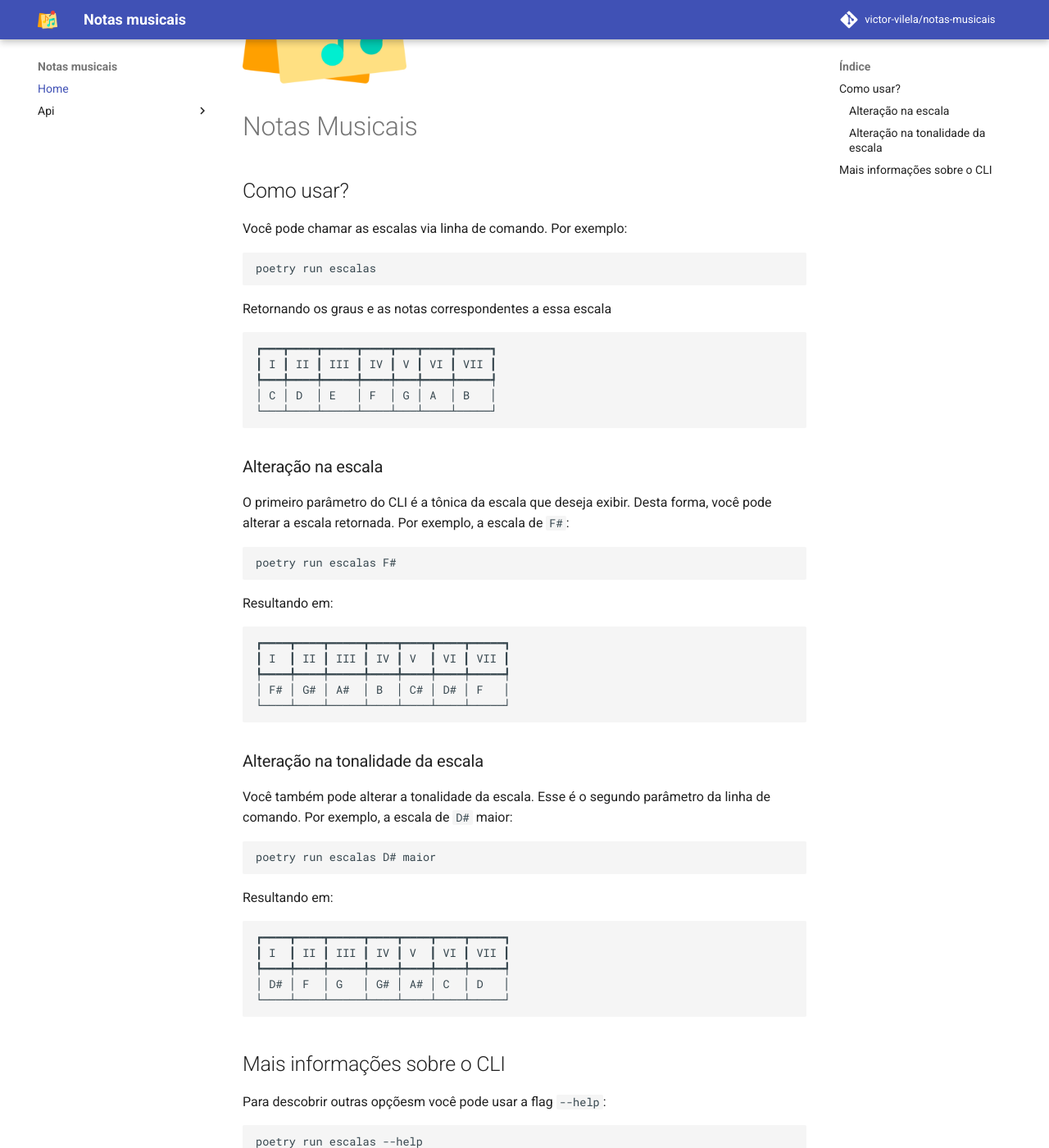
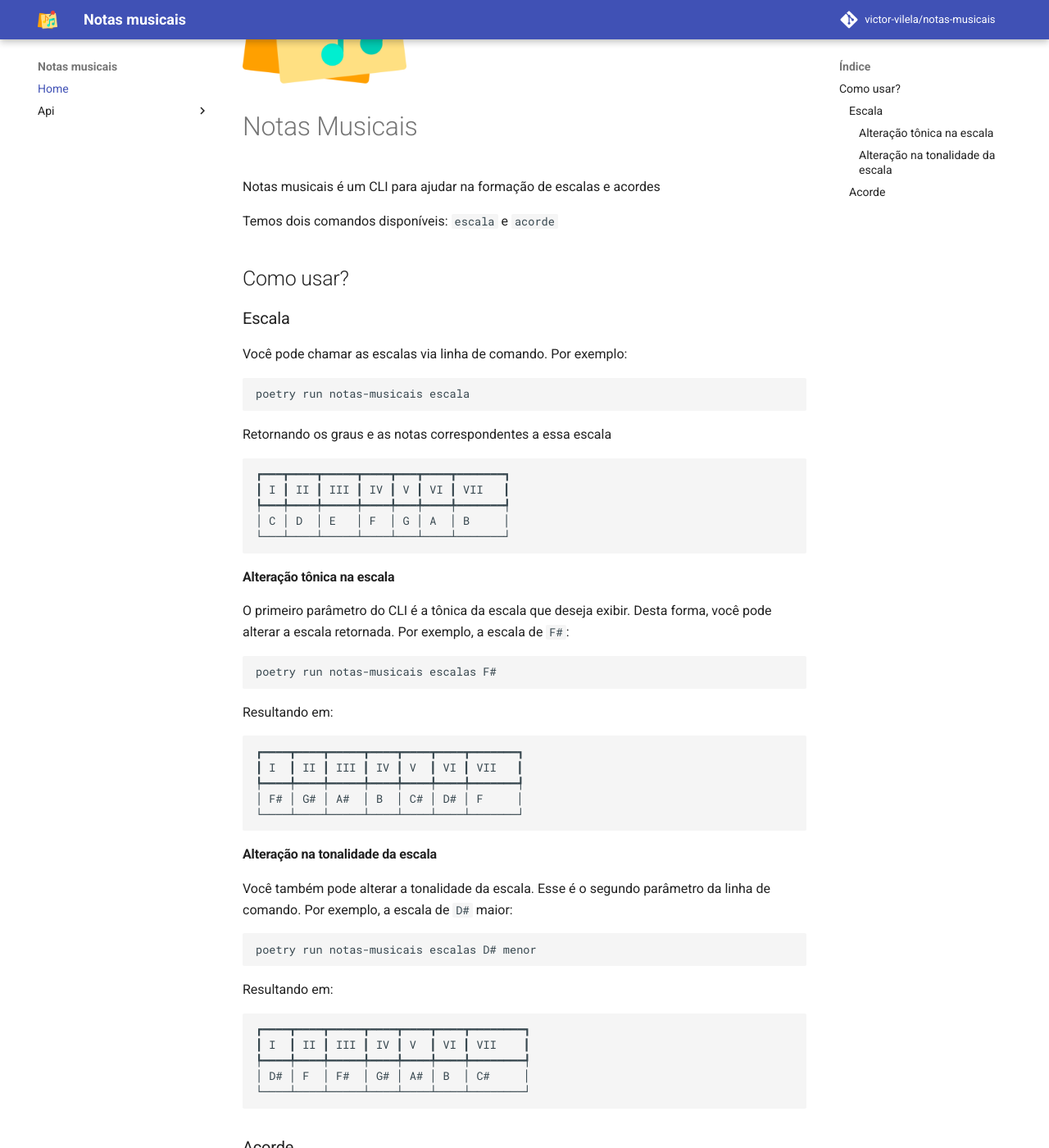
Before and after one commit to victor-vilela/notas-musicais, an MkDocs documentation site: the page built from docs/index.md, in a window 1280 px wide and 1400 px high, scrolled down 204 px. Shown: the whole window at 82% size. Built offline with MkDocs 1.6.1 and Material for MkDocs 9.7.7, drawn with Linux system fonts in a browser that asks for light colours; comment, search, counter and statistics services are not loaded; some of the changed text lies outside the part shown.

Commit message:
Atualizacao na pag inicial da doc

````diff
--- a/docs/index.md
+++ b/docs/index.md
@@ -1,59 +1,99 @@
 ![logo do projeto](assets/logo.png){width="200" .center}
 # Notas Musicais
 
+Notas musicais é um CLI para ajudar na formação de escalas e acordes
+
+Temos dois comandos disponíveis: `escala` e `acorde`
+
 ## Como usar?
+
+### Escala
 
 Você pode chamar as escalas via linha de comando. Por exemplo:
 
 ```bash
-poetry run escalas
+poetry run notas-musicais escala
 ```
 Retornando os graus e as notas correspondentes a essa escala
 
 ```
-┏━━━┳━━━━┳━━━━━┳━━━━┳━━━┳━━━━┳━━━━━┓
-┃ I ┃ II ┃ III ┃ IV ┃ V ┃ VI ┃ VII ┃
-┡━━━╇━━━━╇━━━━━╇━━━━╇━━━╇━━━━╇━━━━━┩
-│ C │ D  │ E   │ F  │ G │ A  │ B   │
-└───┴────┴─────┴────┴───┴────┴─────┘
+┏━━━┳━━━━┳━━━━━┳━━━━┳━━━┳━━━━┳━━━━━━━┓
+┃ I ┃ II ┃ III ┃ IV ┃ V ┃ VI ┃ VII   ┃
+┡━━━╇━━━━╇━━━━━╇━━━━╇━━━╇━━━━╇━━━━━━━┩
+│ C │ D  │ E   │ F  │ G │ A  │ B     │
+└───┴────┴─────┴────┴───┴────┴───────┘
 ```
 
-### Alteração na escala
+#### Alteração tônica na escala
 
 O primeiro parâmetro do CLI é a tônica da escala que deseja exibir. Desta forma, você pode alterar a escala retornada. Por exemplo, a escala de `F#`:
 
 ```bash
-poetry run escalas F#
+poetry run notas-musicais escalas F#
 ```
 Resultando em:
 
 ```
-┏━━━━┳━━━━┳━━━━━┳━━━━┳━━━━┳━━━━┳━━━━━┓
-┃ I  ┃ II ┃ III ┃ IV ┃ V  ┃ VI ┃ VII ┃
-┡━━━━╇━━━━╇━━━━━╇━━━━╇━━━━╇━━━━╇━━━━━┩
-│ F# │ G# │ A#  │ B  │ C# │ D# │ F   │
-└────┴────┴─────┴────┴────┴────┴─────┘
+┏━━━━┳━━━━┳━━━━━┳━━━━┳━━━━┳━━━━┳━━━━━━━┓
+┃ I  ┃ II ┃ III ┃ IV ┃ V  ┃ VI ┃ VII   ┃
+┡━━━━╇━━━━╇━━━━━╇━━━━╇━━━━╇━━━━╇━━━━━━━┩
+│ F# │ G# │ A#  │ B  │ C# │ D# │ F     │
+└────┴────┴─────┴────┴────┴────┴───────┘
 ```
 
-### Alteração na tonalidade da escala
+#### Alteração na tonalidade da escala
 
 Você também pode alterar a tonalidade da escala. Esse é o segundo parâmetro da linha de comando. Por exemplo, a escala de `D#` maior:
 
 ```bash
-poetry run escalas D# maior
+poetry run notas-musicais escalas D# menor
 ```
 
 Resultando em:
 
 ```
-┏━━━━┳━━━━┳━━━━━┳━━━━┳━━━━┳━━━━┳━━━━━┓
-┃ I  ┃ II ┃ III ┃ IV ┃ V  ┃ VI ┃ VII ┃
-┡━━━━╇━━━━╇━━━━━╇━━━━╇━━━━╇━━━━╇━━━━━┩
-│ D# │ F  │ G   │ G# │ A# │ C  │ D   │
-└────┴────┴─────┴────┴────┴────┴─────┘
+┏━━━━┳━━━━┳━━━━━┳━━━━┳━━━━┳━━━━┳━━━━━━━━┓
+┃ I  ┃ II ┃ III ┃ IV ┃ V  ┃ VI ┃ VII    ┃
+┡━━━━╇━━━━╇━━━━━╇━━━━╇━━━━╇━━━━╇━━━━━━━━┩
+│ D# │ F  │ F#  │ G# │ A# │ B  │ C#     │
+└────┴────┴─────┴────┴────┴────┴────────┘
 ```
 
-## Mais informações sobre o CLI
+### Acorde
+
+Uso básico
+
+```bash
+poetry run notas-musicias acorde
+```
+
+Resultando em:
+
+```
+┏━━━┳━━━━━┳━━━┓
+┃ I ┃ III ┃ V ┃
+┡━━━╇━━━━━╇━━━┩
+│ C │ E   │ G │
+└───┴─────┴───┘
+```
+
+Variações na cifra:
+```bash
+poetry run notas-musicais acorde C°
+```
+
+Resultando em:
+```
+┏━━━┳━━━━━━┳━━━━┓
+┃ I ┃ III- ┃ V- ┃
+┡━━━╇━━━━━━╇━━━━┩
+│ C │ D#   │ F# │
+└───┴──────┴────┘
+```
+
+Até o momento você pode usar acordes maiores, menores, diminutos e aumentados.
+
+# Mais informações sobre o CLI
 
 Para descobrir outras opçõesm você pode usar a flag `--help`:
 
````
